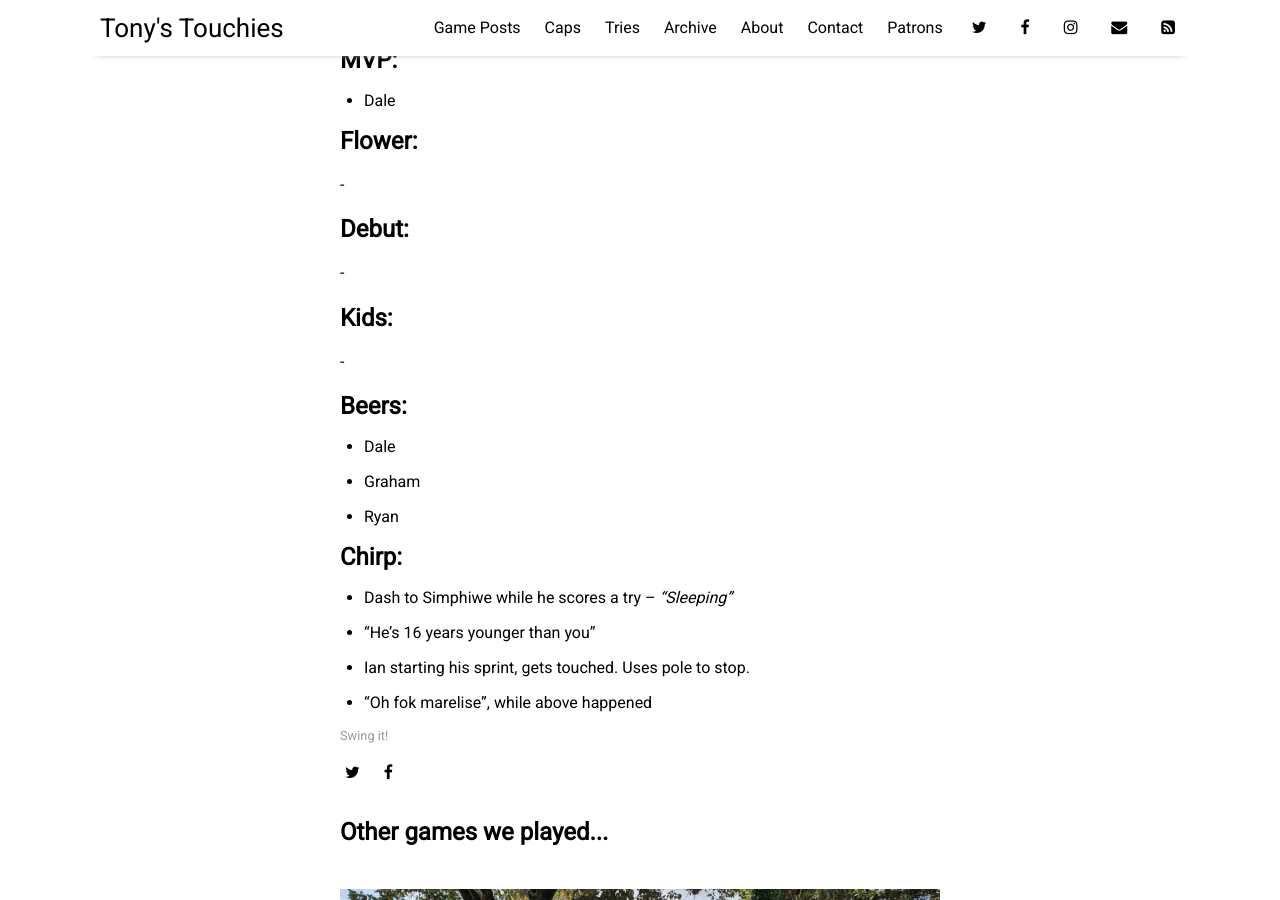
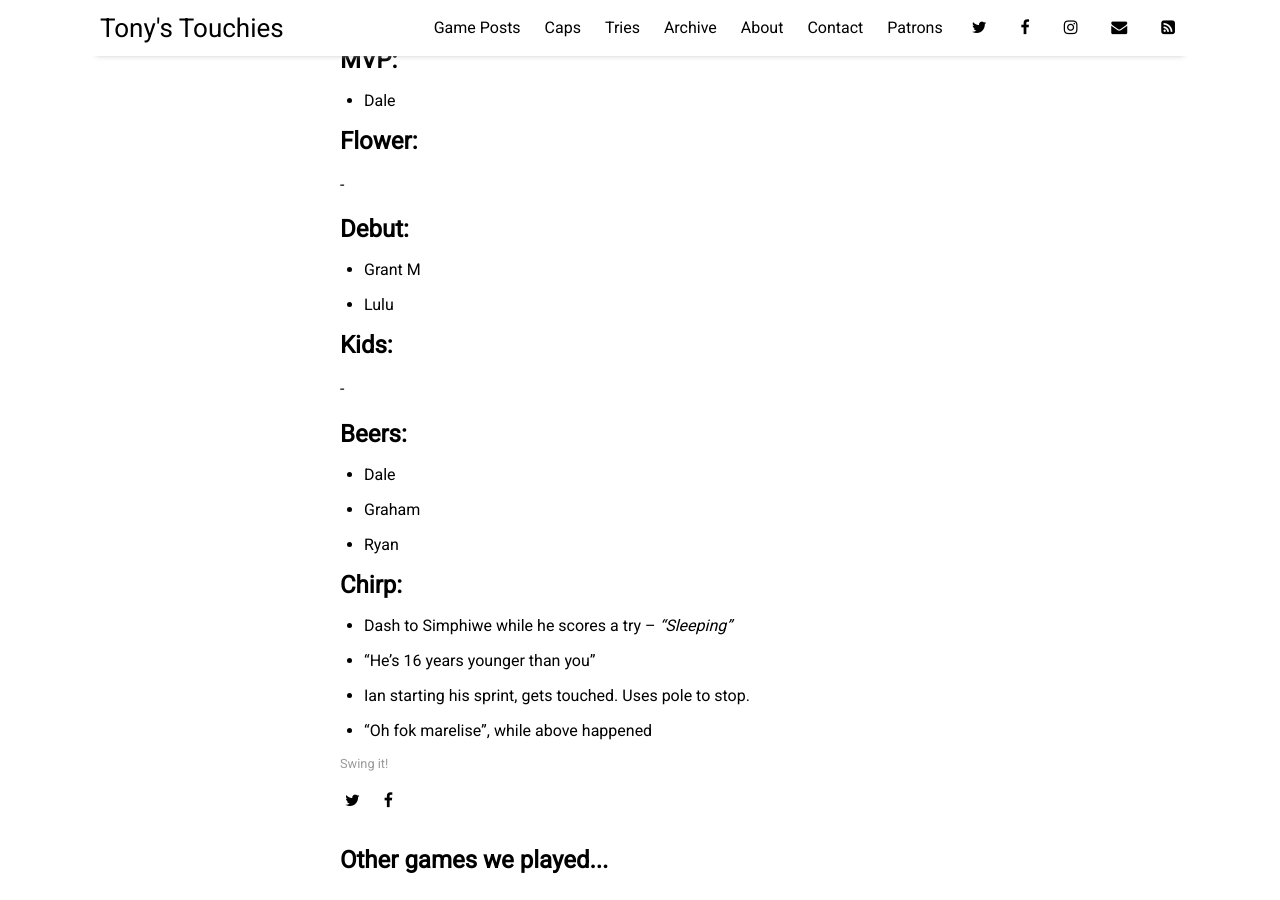
Before and after one commit to sundayrugby/sundayrugby.github.io, a Jekyll site: the page built from _posts/2024-10-06-CZ.md, in a window 1280 px wide and 900 px high, scrolled down 1664 px. Built offline with Jekyll 4.4.1, drawn with Linux system fonts in a browser that asks for light colours; nearby versions of some CDN libraries.

Commit message:
Update 2024-10-06-CZ.md

```diff
--- a/_posts/2024-10-06-CZ.md
+++ b/_posts/2024-10-06-CZ.md
@@ -52,7 +52,8 @@ image: 2024_10_06.jpeg
 
 ## Debut:
 
--
+* Grant M
+* Lulu
 
 ## Kids:
 
```
